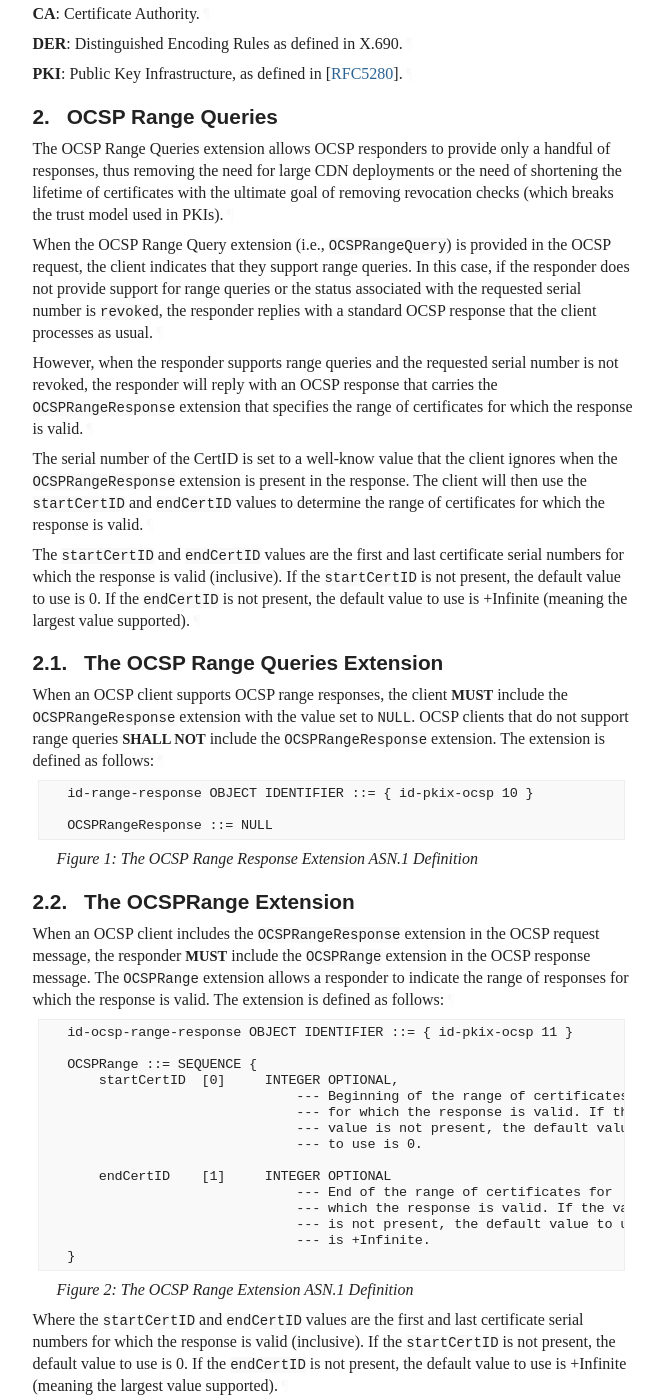
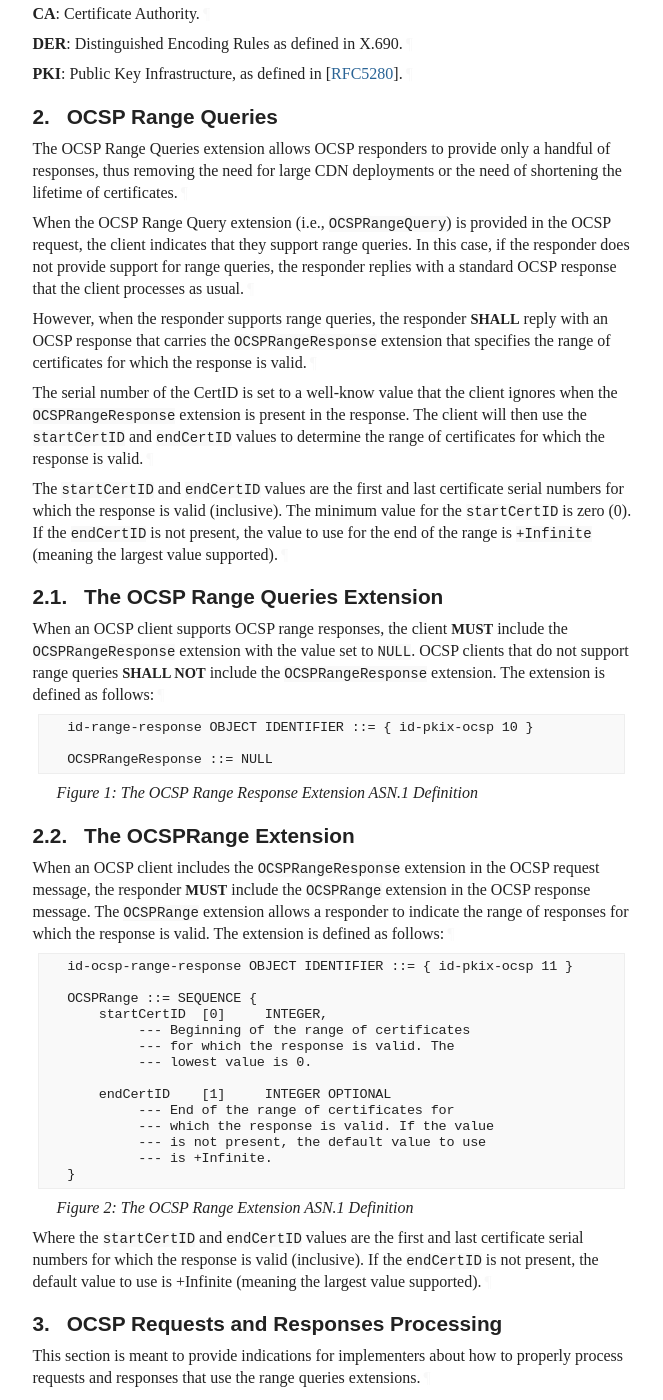
Before and after one commit to opencrypto/draft-pala-ocsp-range-queries-extension, a plain HTML site: page draft-pala-ocsp-range-queries.html in a window 1280 px wide. Shown: the part 1514-2914 px from the top of the page, without its empty margins (92-755 px from the left). Drawn offline with Linux system fonts and the light colour scheme; a web font is replaced by a local one.

Commit message:
Script updating gh-pages from c81f065. [ci skip]

```diff
--- a/draft-pala-ocsp-range-queries.html
+++ b/draft-pala-ocsp-range-queries.html
@@ -1271,11 +1271,11 @@ appear in all capitals, as shown here.<a href="#section-1.1-1" class="pilcrow">
       <h2 id="name-ocsp-range-queries">
 <a href="#section-2" class="section-number selfRef">2. </a><a href="#name-ocsp-range-queries" class="section-name selfRef">OCSP Range Queries</a>
       </h2>
-<p id="section-2-1">The OCSP Range Queries extension allows OCSP responders to provide only a handful of responses, thus removing the need for large CDN deployments or the need of shortening the lifetime of certificates with the ultimate goal of removing revocation checks (which breaks the trust model used in PKIs).<a href="#section-2-1" class="pilcrow">¶</a></p>
-<p id="section-2-2">When the OCSP Range Query extension (i.e., <code>OCSPRangeQuery</code>) is provided in the OCSP request, the client indicates that they support range queries. In this case, if the responder does not provide support for range queries or the status associated with the requested serial number is <code>revoked</code>, the responder replies with a standard OCSP response that the client processes as usual.<a href="#section-2-2" class="pilcrow">¶</a></p>
-<p id="section-2-3">However, when the responder supports range queries and the requested serial number is not revoked, the responder will reply with an OCSP response that carries the <code>OCSPRangeResponse</code> extension that specifies the range of certificates for which the response is valid.<a href="#section-2-3" class="pilcrow">¶</a></p>
+<p id="section-2-1">The OCSP Range Queries extension allows OCSP responders to provide only a handful of responses, thus removing the need for large CDN deployments or the need of shortening the lifetime of certificates.<a href="#section-2-1" class="pilcrow">¶</a></p>
+<p id="section-2-2">When the OCSP Range Query extension (i.e., <code>OCSPRangeQuery</code>) is provided in the OCSP request, the client indicates that they support range queries. In this case, if the responder does not provide support for range queries, the responder replies with a standard OCSP response that the client processes as usual.<a href="#section-2-2" class="pilcrow">¶</a></p>
+<p id="section-2-3">However, when the responder supports range queries, the responder <span class="bcp14">SHALL</span> reply with an OCSP response that carries the <code>OCSPRangeResponse</code> extension that specifies the range of certificates for which the response is valid.<a href="#section-2-3" class="pilcrow">¶</a></p>
 <p id="section-2-4">The serial number of the CertID is set to a well-know value that the client ignores when the <code>OCSPRangeResponse</code> extension is present in the response. The client will then use the <code>startCertID</code> and <code>endCertID</code> values to determine the range of certificates for which the response is valid.<a href="#section-2-4" class="pilcrow">¶</a></p>
-<p id="section-2-5">The <code>startCertID</code> and <code>endCertID</code> values are the first and last certificate serial numbers for which the response is valid (inclusive). If the <code>startCertID</code> is not present, the default value to use is 0. If the <code>endCertID</code> is not present, the default value to use is +Infinite (meaning the largest value supported).<a href="#section-2-5" class="pilcrow">¶</a></p>
+<p id="section-2-5">The <code>startCertID</code> and <code>endCertID</code> values are the first and last certificate serial numbers for which the response is valid (inclusive). The minimum value for the <code>startCertID</code> is zero (0). If the <code>endCertID</code> is not present, the value to use for the end of the range is <code>+Infinite</code> (meaning the largest value supported).<a href="#section-2-5" class="pilcrow">¶</a></p>
 <div id="range-queries-extension">
 <section id="section-2.1">
         <h3 id="name-the-ocsp-range-queries-exte">
@@ -1310,17 +1310,16 @@ appear in all capitals, as shown here.<a href="#section-1.1-1" class="pilcrow">
    id-ocsp-range-response OBJECT IDENTIFIER ::= { id-pkix-ocsp 11 }
 
    OCSPRange ::= SEQUENCE {
-       startCertID  [0]     INTEGER OPTIONAL,
-                                --- Beginning of the range of certificates
-                                --- for which the response is valid. If the
-                                --- value is not present, the default value
-                                --- to use is 0.
+       startCertID  [0]     INTEGER,
+            --- Beginning of the range of certificates
+            --- for which the response is valid. The
+            --- lowest value is 0.
 
        endCertID    [1]     INTEGER OPTIONAL
-                                --- End of the range of certificates for
-                                --- which the response is valid. If the value
-                                --- is not present, the default value to use
-                                --- is +Infinite.
+            --- End of the range of certificates for
+            --- which the response is valid. If the value
+            --- is not present, the default value to use
+            --- is +Infinite.
    }
 </pre>
 </div>
@@ -1328,7 +1327,7 @@ appear in all capitals, as shown here.<a href="#section-1.1-1" class="pilcrow">
 <a href="#name-the-ocsp-range-extension-as" class="selfRef">The OCSP Range Extension ASN.1 Definition</a>
           </figcaption></figure>
 </div>
-<p id="section-2.2-3">Where the <code>startCertID</code> and <code>endCertID</code> values are the first and last certificate serial numbers for which the response is valid (inclusive). If the <code>startCertID</code> is not present, the default value to use is 0. If the <code>endCertID</code> is not present, the default value to use is +Infinite (meaning the largest value supported).<a href="#section-2.2-3" class="pilcrow">¶</a></p>
+<p id="section-2.2-3">Where the <code>startCertID</code> and <code>endCertID</code> values are the first and last certificate serial numbers for which the response is valid (inclusive). If the <code>endCertID</code> is not present, the default value to use is +Infinite (meaning the largest value supported).<a href="#section-2.2-3" class="pilcrow">¶</a></p>
 </section>
 </div>
 </section>
```
Also changed, not shown: draft-pala-ocsp-range-queries.txt.
